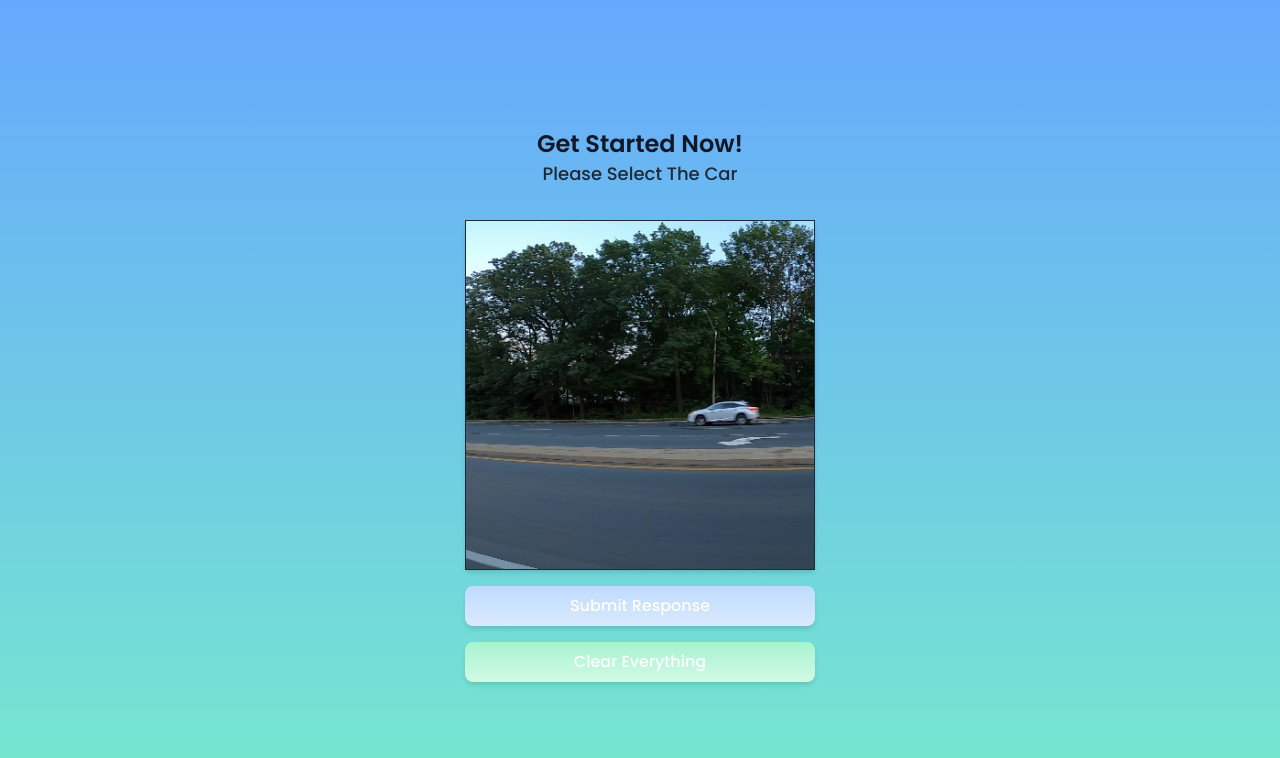
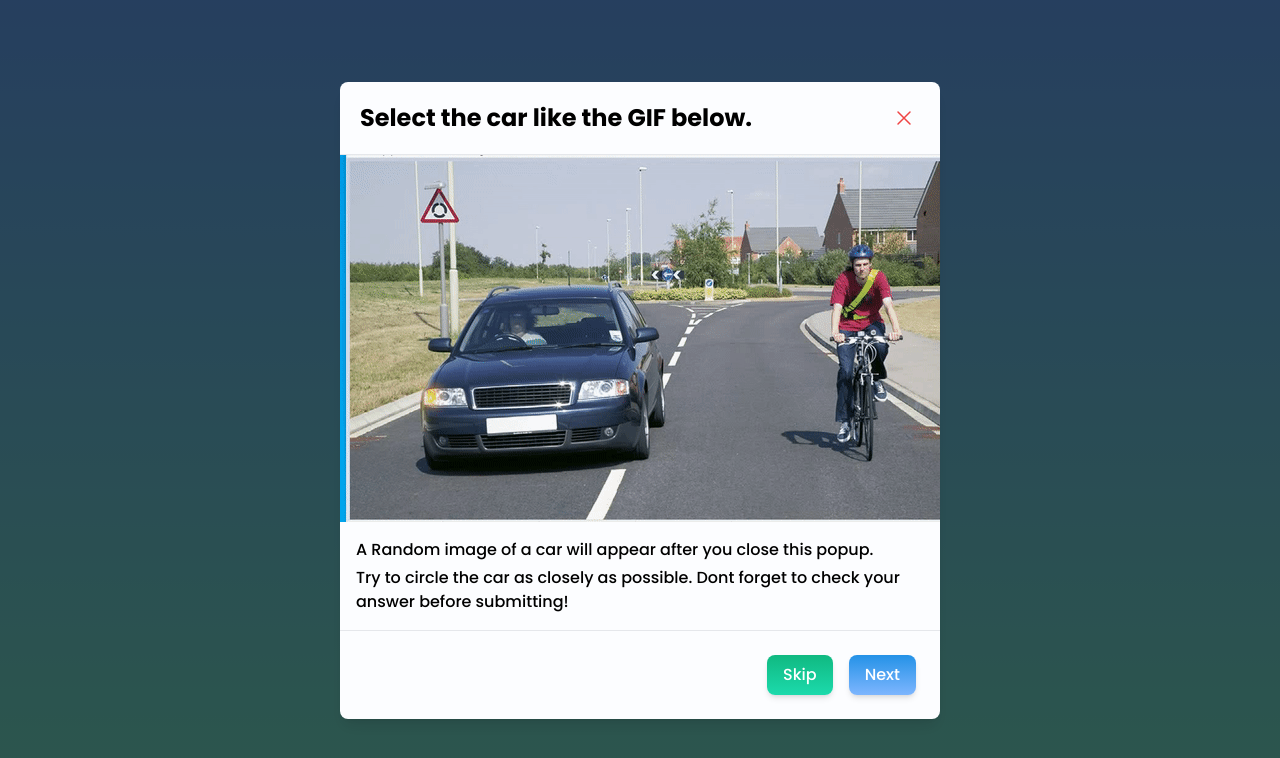
Before and after one commit to infruezo/rapidata-evaluation-task, a React (Vite) app: page /demo in a window 1280 px wide. Shown: the top 758 px of the page. Built offline with nearby package versions, Linux system fonts and the light colour scheme.

Commit message:
Re-added the introduction modal and the loading timeout

```diff
--- a/src/pages/SolvingPage.tsx
+++ b/src/pages/SolvingPage.tsx
@@ -36,7 +36,7 @@ export const SolvingPage = () => {
     setLoading(true);
     const fetchPromise = getObjectAfterDelay();
     const timeOutPromise = new Promise((resolve) => {
-      setTimeout(resolve, 200);
+      setTimeout(resolve, 3000);
     });
 
     Promise.all([fetchPromise, timeOutPromise]).then(([response]) => {
@@ -60,7 +60,7 @@ export const SolvingPage = () => {
     >
       <div className="flex h-full w-full items-center justify-center pt-6 md:pt-24 lg:pt-32">
         {/* Introduction modal */}
-        {/* <IntroductionModal /> */}
+        <IntroductionModal />
         {loading ? (
           <div className="flex h-full w-full justify-center pt-48 md:pt-52 lg:pt-64">
             <img src="/assets/images/brand/loader.svg" alt="loader/svg" />
```
